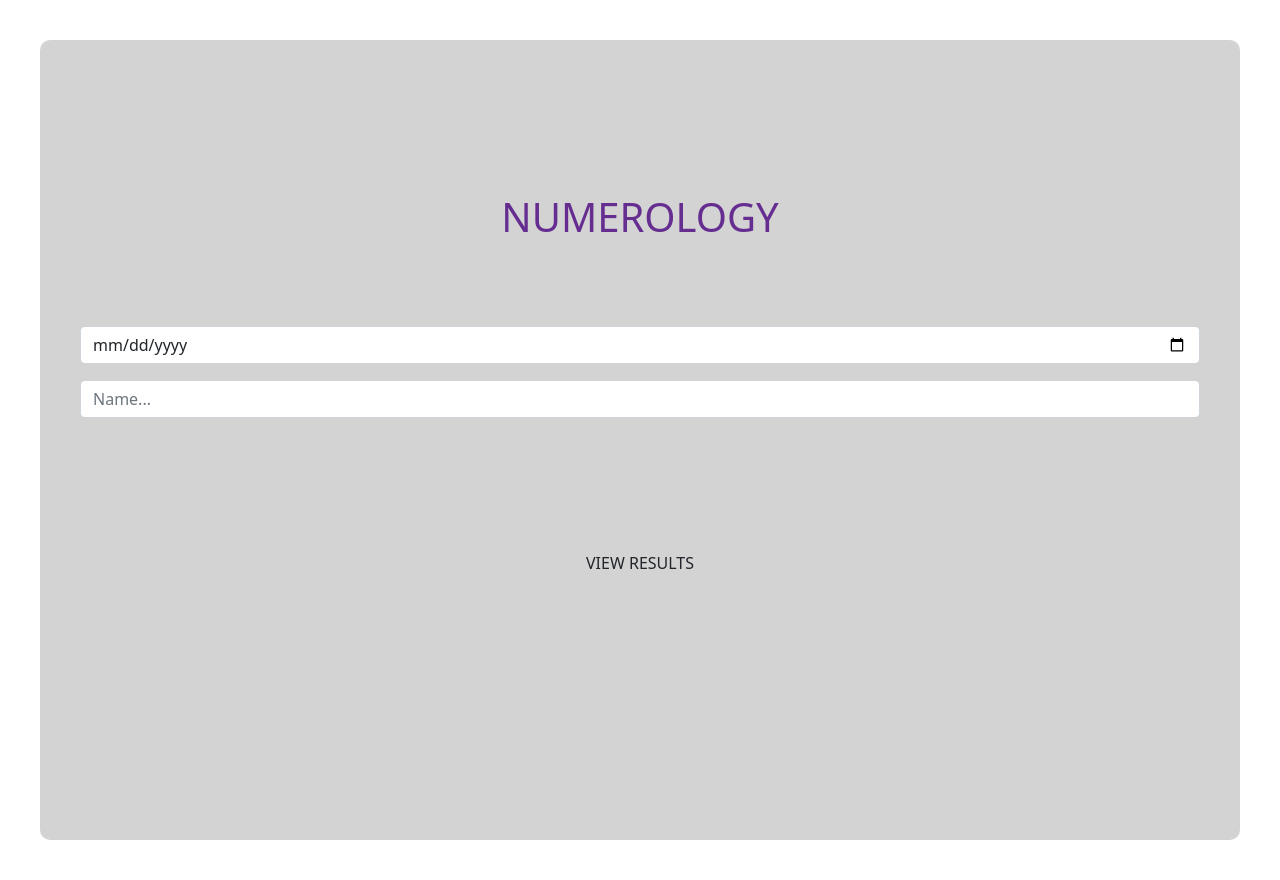
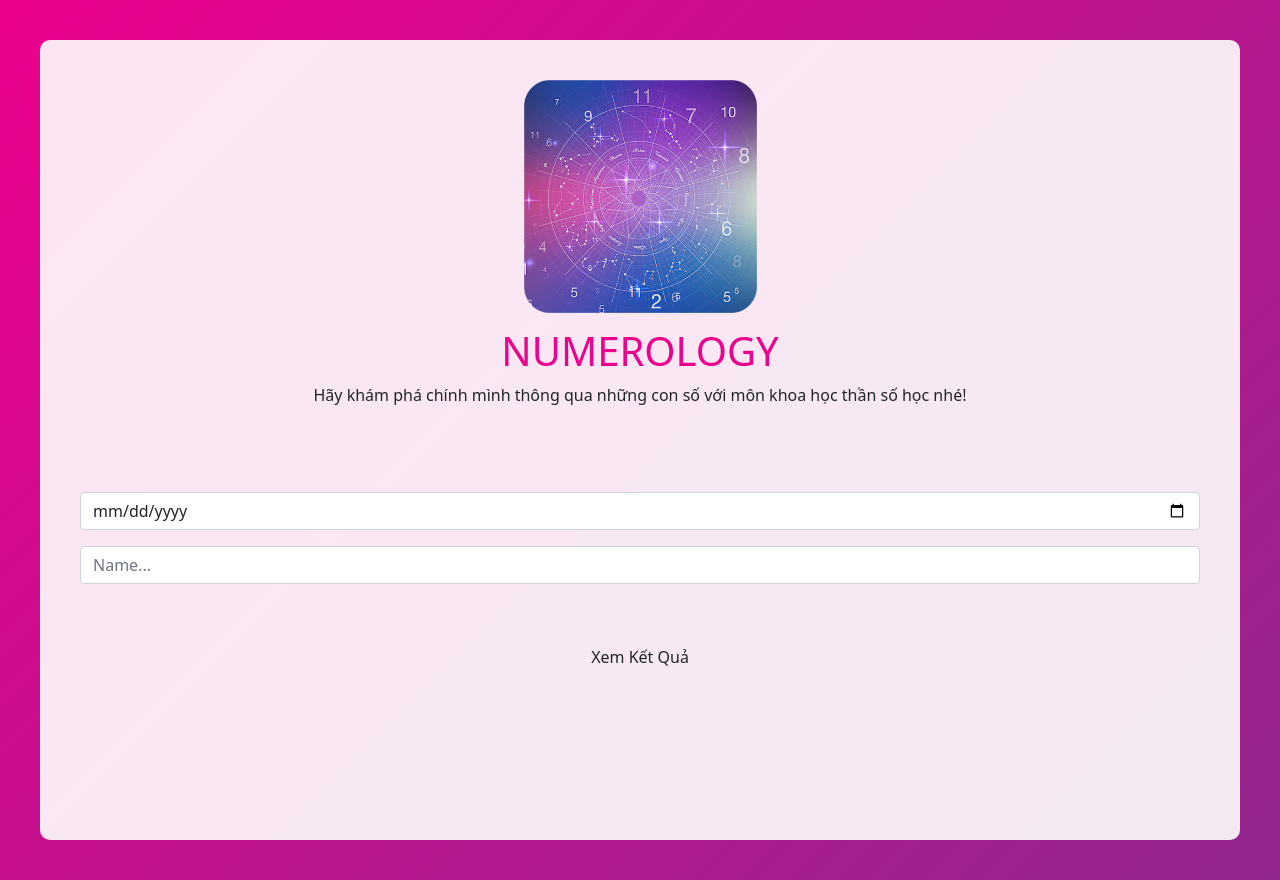
Before and after one commit to hailduong/numerology, a Next.js app: page / in a window 1280 px wide. Built offline with nearby package versions, Linux system fonts and the light colour scheme.

Commit message:
feat: UI Home Page

```diff
--- a/component/HomePage/HomePage.module.css
+++ b/component/HomePage/HomePage.module.css
@@ -1,11 +1,12 @@
 .homeContainer {
-    color: #662d91;
+    background: rgb(236,0,140);
+    background: linear-gradient(135deg, rgba(236,0,140,1) 0%, rgba(146,39,143,1) 100%);
     text-align: center;
     padding: 40px;
 }
 
 .background {
-    background: lightgrey;
+    background: rgba(255,255,255, 0.9);
     height: 100vh;
     padding: 40px;
     border-radius: 10px 10px;
@@ -13,13 +14,19 @@
 
 .btnSubmit {
     color: #fff;
-    background: #662d91;
-    box-shadow: #662d91;
-    margin-top: 110px;
+    background: #92278f;
+    margin-top: 38px;
+    transition: box-shadow 0.3s
+}
+
+.btnSubmit:hover {
+    color: #fff;
+    box-shadow: 0 2px 12px 0 rgba(192, 80, 224, 0.75);
 }
 
 .numTitle {
-    margin-top: 113px;
+    margin-top: 8px;
+    color: #ec008c;
 }
 
 .inputForm {
--- a/component/HomePage/index.tsx
+++ b/component/HomePage/index.tsx
@@ -3,6 +3,7 @@ import {useAppDispatch} from '../../store/hooks'
 import {useState} from 'react'
 import {setUserInfo} from '../../store/slices/userSlice'
 import {useRouter} from "next/router";
+import Image from "next/image";
 
 const HomePage = () => {
 
@@ -25,7 +26,9 @@ const HomePage = () => {
     return (
         <main className={s.homeContainer}>
             <div className={s.background}>
+                <Image src={'/Home Main Image.png'} layout={"intrinsic"} width={233} height={233} alt={''}/>
                 <h1 className={s.numTitle}>NUMEROLOGY</h1>
+                <div>Hãy khám phá chính mình thông qua những con số với môn khoa học thần số học nhé!</div>
                 <form className={s.inputForm}>
                     <div className="input-group mb-3">
                         <input type="date" className="form-control" onChange={(e) => setBirthDate(e.target.value)}/>
@@ -33,8 +36,8 @@ const HomePage = () => {
                     <div className="input-group mb-3">
                         <input type="text" value={nameUser} className="form-control" placeholder="Name..."
                                onChange={(e) => setNameUser(e.target.value)}/>
-                    </div>
-                    <a className={`btn ${s.btnSubmit}`} href="#" role="button" onClick={handleClick}>VIEW RESULTS</a>
+                   </div>
+                    <a className={`btn ${s.btnSubmit}`} href="#" role="button" onClick={handleClick}>Xem Kết Quả</a>
                 </form>
             </div>
         </main>
--- a/styles/globals.css
+++ b/styles/globals.css
@@ -4,6 +4,7 @@ body {
   margin: 0;
   font-family: -apple-system, BlinkMacSystemFont, Segoe UI, Roboto, Oxygen,
     Ubuntu, Cantarell, Fira Sans, Droid Sans, Helvetica Neue, sans-serif;
+  color: #33155a;
 }
 
 a {
```
Also changed, not shown: public/Home Main Image.png (added).
